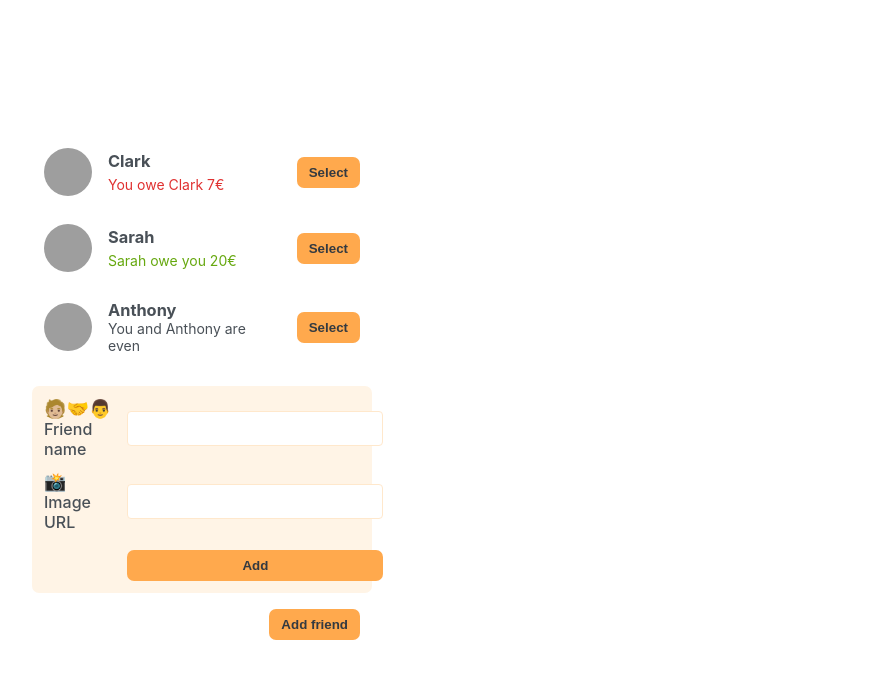
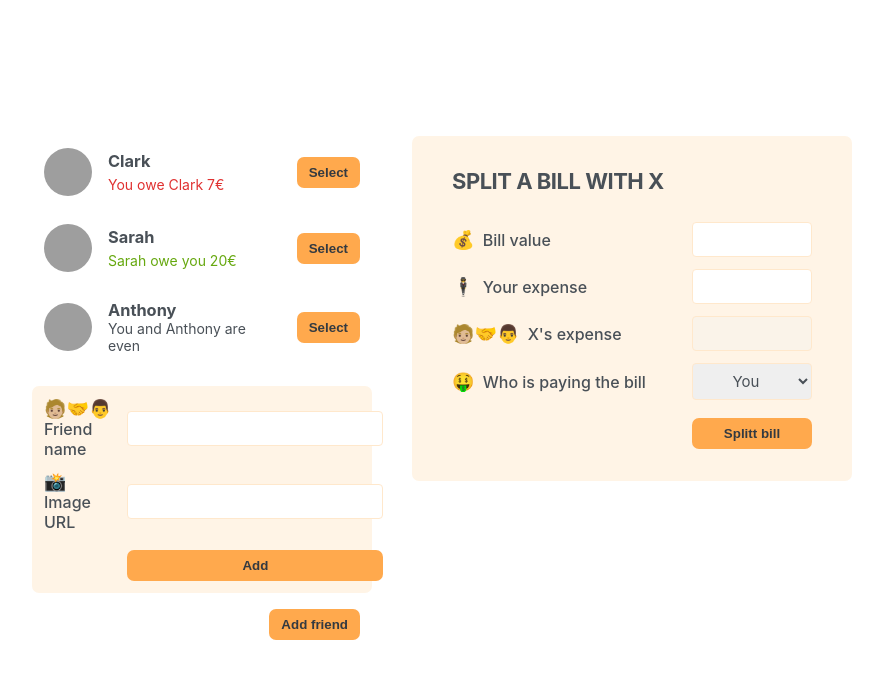
Before and after one commit to vibraniumSwaleh/eat-N-split, a React (Create React App) app: page / in a window 1280 px wide. Shown: the top 678 px of the page, without its empty margins (198-1081 px from the left). Built offline with nearby package versions, Linux system fonts and the light colour scheme; grey boxes are pictures that could not be loaded.

Commit message:
add split bill static form

```diff
--- a/src/App.js
+++ b/src/App.js
@@ -27,6 +27,7 @@
         <FormAddFriend />
         <Button>Add friend</Button>
       </div>
+      <FormSplitBill />
     </div>
   );
 }
@@ -84,4 +85,29 @@
   );
 }
 
+function FormSplitBill() {
+  return (
+    <form className='form-split-bill'>
+      <h2>Split a bill with X</h2>
+
+      <label>💰 Bill value</label>
+      <input type='text' />
+
+      <label>🕴️ Your expense</label>
+      <input type='text' />
+
+      <label>🧑🏼‍🤝‍👨 X's expense</label>
+      <input type='text' disabled />
+
+      <label>🤑 Who is paying the bill</label>
+      <select>
+        <option value='You'>You</option>
+        <option value='friend'>X</option>
+      </select>
+
+      <Button>Splitt bill</Button>
+    </form>
+  );
+}
+
 export default App;
```
